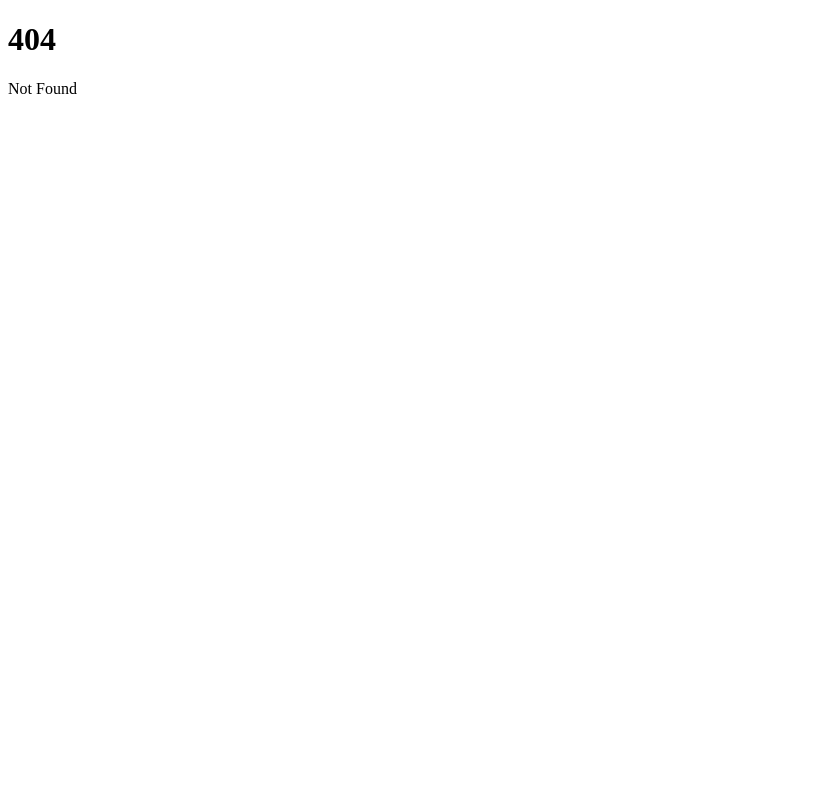
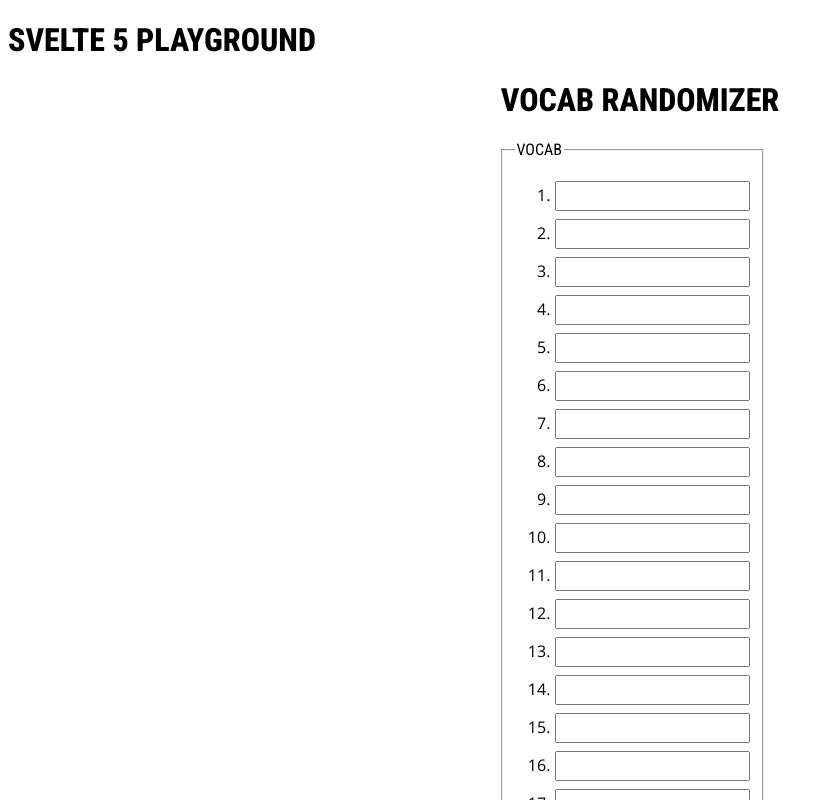
Before and after one commit to GMSoudersJr/work-smarter, a SvelteKit app: page /randomizer in a window 1280 px wide. Before the commit this address had no page. Shown: the top 800 px of the page, without its empty margins (0-833 px from the left). Built offline with nearby package versions, Linux system fonts and the light colour scheme.

Commit message:
feat: create vocab word randomizer

```diff
--- /dev/null
+++ b/src/app.css
@@ -0,0 +1,29 @@
+.all-caps-400 {
+  font-family: "Roboto Condensed", serif;
+  font-optical-sizing: auto;
+  font-weight: 400;
+  font-style: normal;
+}
+
+.all-caps-600 {
+  font-family: "Roboto Condensed", serif;
+  font-optical-sizing: auto;
+  font-weight: 600;
+  font-style: normal;
+}
+
+.all-caps-800 {
+  font-family: "Roboto Condensed", serif;
+  font-optical-sizing: auto;
+  font-weight: 800;
+  font-style: normal;
+}
+
+.regular-font {
+  font-family: "Open Sans", serif;
+  font-optical-sizing: auto;
+  font-weight: 400;
+  font-style: normal;
+  font-variation-settings:
+    "wdth" 100;
+}
--- a/src/app.html
+++ b/src/app.html
@@ -3,6 +3,9 @@
 	<head>
 		<meta charset="utf-8" />
 		<link rel="icon" href="%sveltekit.assets%/favicon.png" />
+		<link rel="preconnect" href="https://fonts.googleapis.com">
+		<link rel="preconnect" href="https://fonts.gstatic.com" crossorigin>
+		<link href="https://fonts.googleapis.com/css2?family=Open+Sans:ital,wght@0,300..800;1,300..800&family=Roboto+Condensed:ital,wght@0,100..900;1,100..900&display=swap" rel="stylesheet">
 		<meta name="viewport" content="width=device-width, initial-scale=1" />
 		%sveltekit.head%
 	</head>
--- /dev/null
+++ b/src/routes/+layout.svelte
@@ -0,0 +1,12 @@
+<script lang="ts">
+  import "../app.css";
+
+  let { children } = $props();
+</script>
+
+<h1 class="all-caps-800">SVELTE 5 PLAYGROUND</h1>
+
+{@render children()}
+
+<style>
+</style>
--- /dev/null
+++ b/src/routes/randomizer/+page.server.ts
@@ -0,0 +1,79 @@
+import type { Actions } from './$types';
+
+export const actions = {
+	randomize: async ({ request }) => {
+		//TODO Randomize the given list
+		const data = await request.formData();
+
+		const word_1 = data.get('word_1')?.toString();
+		const word_2 = data.get('word_2')?.toString();
+		const word_3 = data.get('word_3')?.toString();
+		const word_4 = data.get('word_4')?.toString();
+		const word_5 = data.get('word_5')?.toString();
+		const word_6 = data.get('word_6')?.toString();
+		const word_7 = data.get('word_7')?.toString();
+		const word_8 = data.get('word_8')?.toString();
+		const word_9 = data.get('word_9')?.toString();
+		const word_10 = data.get('word_10')?.toString();
+		const word_11 = data.get('word_11')?.toString();
+		const word_12 = data.get('word_12')?.toString();
+		const word_13 = data.get('word_13')?.toString();
+		const word_14 = data.get('word_14')?.toString();
+		const word_15 = data.get('word_15')?.toString();
+		const word_16 = data.get('word_16')?.toString();
+		const word_17 = data.get('word_17')?.toString();
+		const word_18 = data.get('word_18')?.toString();
+		const word_19 = data.get('word_19')?.toString();
+		const word_20 = data.get('word_20')?.toString();
+
+		const allWords = [
+			word_1,
+			word_2,
+			word_3,
+			word_4,
+			word_5,
+			word_6,
+			word_7,
+			word_8,
+			word_9,
+			word_10,
+			word_11,
+			word_12,
+			word_13,
+			word_14,
+			word_15,
+			word_16,
+			word_17,
+			word_18,
+			word_19,
+			word_20
+		];
+
+		function getRandomInteger(max: number): number {
+			return Math.floor(Math.random() * max);
+		}
+
+
+		function randomizeWords(listOfWords: (string | undefined)[]): (string | undefined)[] {
+			const result: (string | undefined)[] = [];
+
+			function updateLists() {
+				const randomIndexNumber = getRandomInteger(listOfWords.length);
+				const randomWord = listOfWords.splice(randomIndexNumber, 1)[0];
+				result.push(randomWord);
+			}
+
+			while (listOfWords.length > 0) updateLists();
+
+			return result;
+		}
+
+		const randomizedWords = randomizeWords(allWords);
+		console.table(randomizedWords);
+
+		return {
+			success: true,
+			data: randomizedWords
+		}
+	}
+} satisfies Actions;
--- /dev/null
+++ b/src/routes/randomizer/+page.svelte
@@ -0,0 +1,104 @@
+<script lang="ts">
+  import type { PageProps } from "./$types";
+  import { enhance, applyAction } from "$app/forms";
+  import type { SubmitFunction } from "@sveltejs/kit";
+
+  let { data, form }: PageProps = $props();
+  console.log(data);
+
+  const useEnhance: SubmitFunction = ({
+    formData,
+    formElement,
+    action,
+    cancel,
+    submitter
+  }) => {
+    cancel();
+    const entries = formData.entries();
+    entries.forEach(e => console.log(e));
+    return async ({ result, update }) => {
+      await applyAction(result);
+    }
+  }
+</script>
+
+<header class="header">
+  <h1 class="all-caps-800">VOCAB RANDOMIZER</h1>
+</header>
+
+<main class="main">
+
+  <section id="vocab-list" class="section">
+    <form
+      method="POST"
+      action="?/randomize"
+      class="form"
+      use:enhance={useEnhance}
+    >
+      <fieldset>
+        <legend class="all-caps-400">VOCAB</legend>
+        <ol>
+        {#each Array.from(Array(20).keys()) as entry}
+          <li class="regular-font">
+            <input
+              class="regular-font"
+              required
+              type="text"
+              name={`word_${entry + 1}`}
+            />
+          </li>
+        {/each}
+        </ol>
+        <input type="submit" value="RANDOMIZE" class="all-caps-400"/>
+      </fieldset>
+    </form>
+  </section>
+
+  <section id="randomized-list" class="section">
+  {#if form?.success}
+    <h2 class="all-caps-600">RANDOMIZED</h2>
+  {/if}
+
+  {#if form?.data}
+    <ol class="regular-font">
+    {#each form.data as randomizedWord}
+      <li class="regular-font">{randomizedWord}</li>
+    {/each}
+    </ol>
+  {/if}
+  </section>
+
+</main>
+
+<style>
+  .header {
+    text-align: center;
+  }
+  .main {
+    display: flex;
+    justify-content: center;
+    gap: 1rem;
+  }
+  .form {
+    li {
+      padding-bottom: 0.5rem;
+    }
+
+    input {
+      padding: 0.25rem 0.5rem;
+    }
+
+    input[type="submit"] {
+      width: 100%;
+    }
+  }
+  .section#randomized-list {
+    h2 {
+      margin-top: 0;
+    }
+
+    li {
+      padding-bottom: 0.5rem;
+    }
+  }
+</style>
--- /dev/null
+++ b/src/routes/randomizer/+page.ts
@@ -0,0 +1,7 @@
+import type { PageLoad } from './$types';
+
+export const load: PageLoad = () => {
+	return {
+		data: 'hello'
+	}
+}
```
Also changed, not shown: src/routes/+page.server.ts (added, +79 -0 lines), src/routes/+page.svelte (+5 -2 lines).
